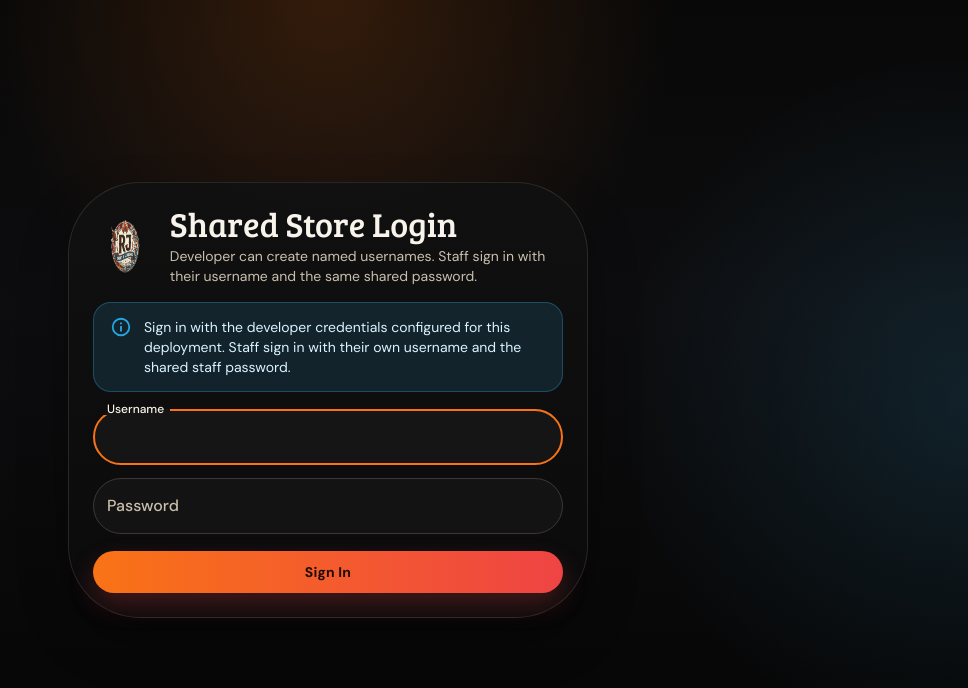
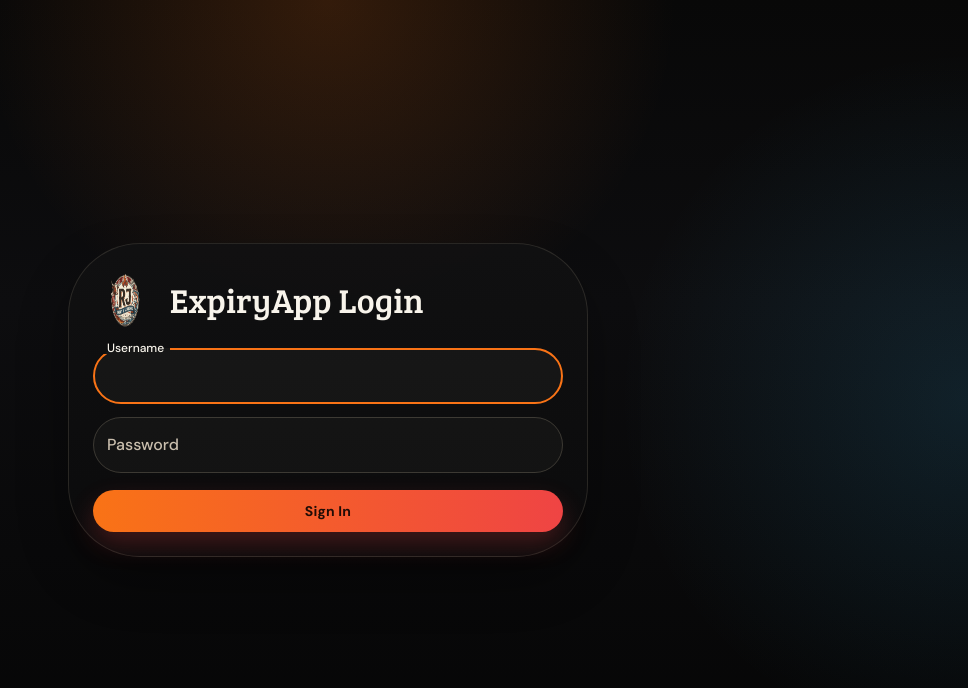
Before and after one commit to renejoseferrer/FreshnessMonitoringApp, a React (Vite) app: page / in a window 1280 px wide. Shown: the top 688 px of the page, without its empty margins (312-1280 px from the left). Built offline with nearby package versions, Linux system fonts and the light colour scheme; some icons are missing.

Commit message:
Update login branding

```diff
--- a/index.html
+++ b/index.html
@@ -2,9 +2,9 @@
 <html lang="en">
   <head>
     <meta charset="UTF-8" />
-    <link rel="icon" type="image/svg+xml" href="%BASE_URL%favicon.svg" />
+    <link rel="icon" type="image/png" href="%BASE_URL%rj-crest.png" />
     <meta name="viewport" content="width=device-width, initial-scale=1.0" />
-    <title>expirationmonitoringapp</title>
+    <title>ExpiryApp</title>
   </head>
   <body>
     <div id="root"></div>
--- a/src/App.jsx
+++ b/src/App.jsx
@@ -654,17 +654,10 @@ function App() {
               <Box component="img" src={crestSrc} alt="RJ crest" sx={{ width: 64, height: 64, borderRadius: '50%' }} />
               <Box>
                 <Typography variant="h4" sx={{ color: '#f8f4eb', lineHeight: 1 }}>
-                  Shared Store Login
-                </Typography>
-                <Typography variant="body2" sx={{ color: '#cabfae', mt: 0.6 }}>
-                  Developer can create named usernames. Staff sign in with their username and the same shared password.
+                  ExpiryApp Login
                 </Typography>
               </Box>
             </Box>
-
-            <Alert severity="info" sx={{ mb: 2.2, background: alpha('#38bdf8', 0.12), color: '#d9f4ff', border: '1px solid rgba(56,189,248,0.28)' }}>
-              Sign in with the developer credentials configured for this deployment. Staff sign in with their own username and the shared staff password.
-            </Alert>
 
             <Box sx={{ display: 'grid', gap: 1.6 }}>
               <TextField
```
